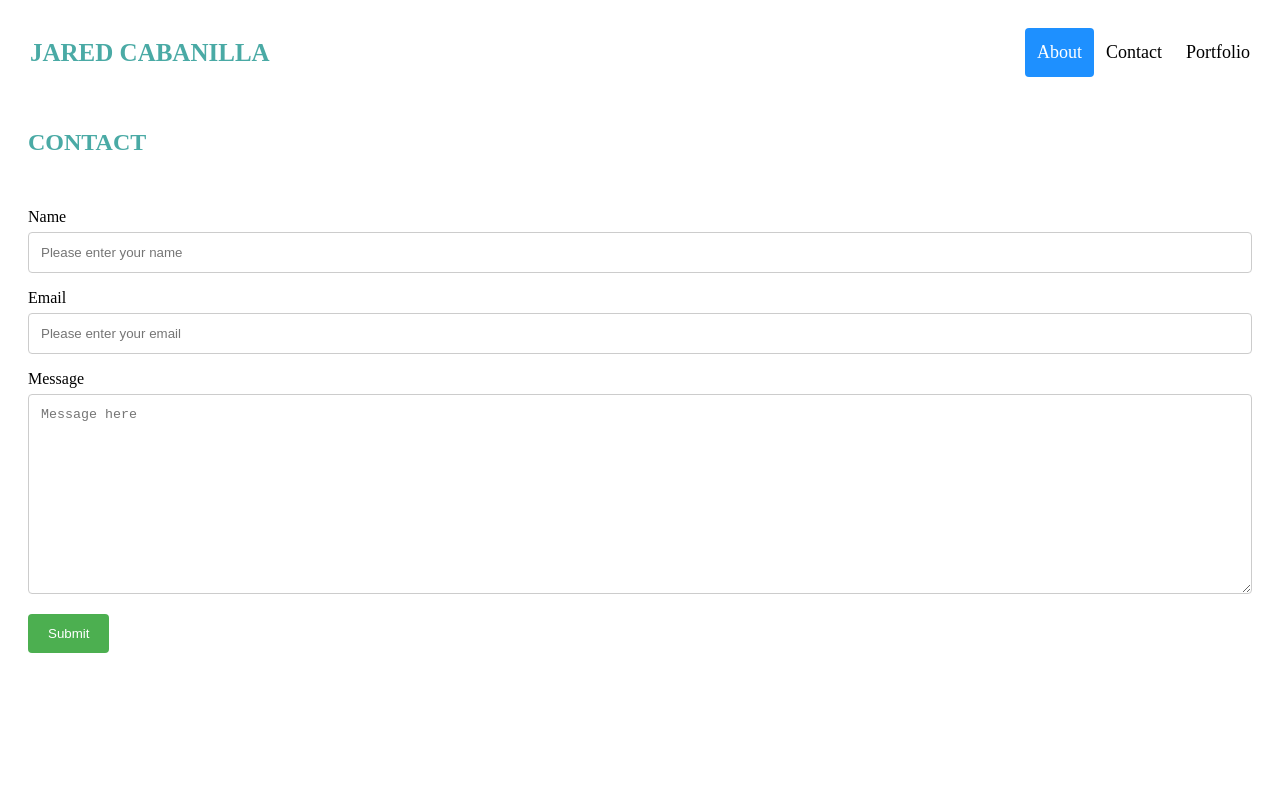
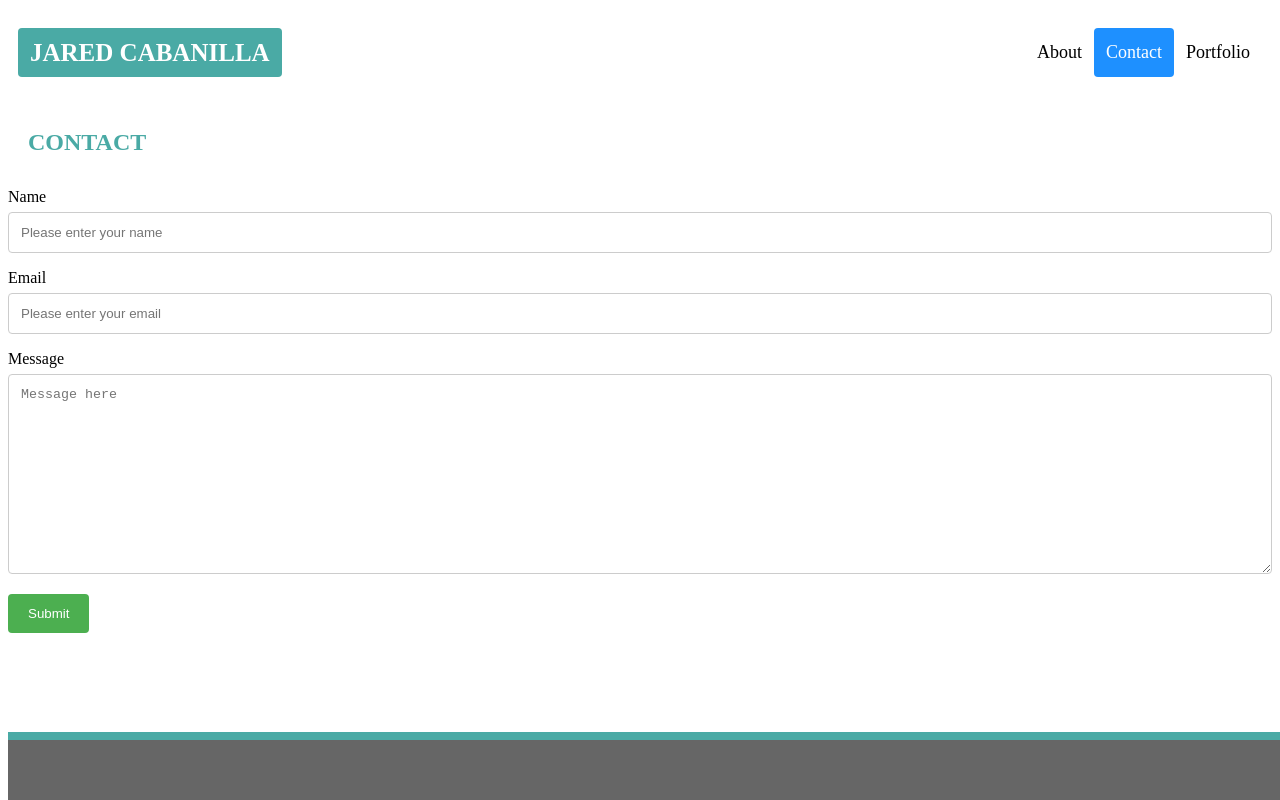
Before and after one commit to Jcabs14/Basic-Portfolio, a plain HTML site: page Basic-Portfolio/contact.html in a window 1280 px wide. Drawn offline with Linux system fonts and the light colour scheme.

Commit message:
updates to the files

```diff
--- a/Basic-Portfolio/assets/css/style.css
+++ b/Basic-Portfolio/assets/css/style.css
@@ -21,8 +21,8 @@
   .header a.logo {
     font-size: 25px;
     font-weight: bold;
-    color: #4aaaa5;
-    background-color: #ffffff;
+    color: #ffffff;
+    background-color: #4aaaa5;
   }
 
   /* Change the background color on mouse-over */
@@ -44,13 +44,27 @@
 
   /* Border for section 1 */
   .section1{
-      border:20px solid #dddddd
+      border:20px solid #dddddd;
+      padding: 12px 20px;
+  }
+
+  .about{
+      color: #4aaaa5
   }
 
   /* change img1 size */
   .img1{width: 200px;
     height: 200px;
+    vertical-align: left;
+  }
 
+  .footer{
+    border-top: 8px solid #4aaaa5;
+    position:absolute;
+   bottom:0;
+   width:100%;
+   height:60px;   /* Height of the footer */
+   background-color: #666666;
   }
 
   /*Start of CSS for contact page*/
@@ -97,7 +111,8 @@ input[type=text], select, textarea {
   .container {
     border-radius: 5px;
     background-color: #ffffff;
-    padding: 20px;
+    min-height:100%;
+   position:relative;
   }
 
   #contactHeader{
--- a/Basic-Portfolio/contact.html
+++ b/Basic-Portfolio/contact.html
@@ -10,8 +10,8 @@
     <div class="header">
 <a class="logo">JARED CABANILLA</a>
 <div class="header-right">
-        <a class="active" href="index.html">About</a>
-        <a href="contact.html">Contact</a>
+        <a href="index.html" href="index.html">About</a>
+        <a class="active">Contact</a>
         <a href="portfolio.html">Portfolio</a>
       </div>
     </div>
@@ -34,4 +34,5 @@
             </form>
 
         </div>
+        <footer class="footer"></footer>
 </body>
```
Also changed, not shown: Basic-Portfolio/index.html (+6 -4 lines), Basic-Portfolio/portfolio.html (+3 -3 lines).
